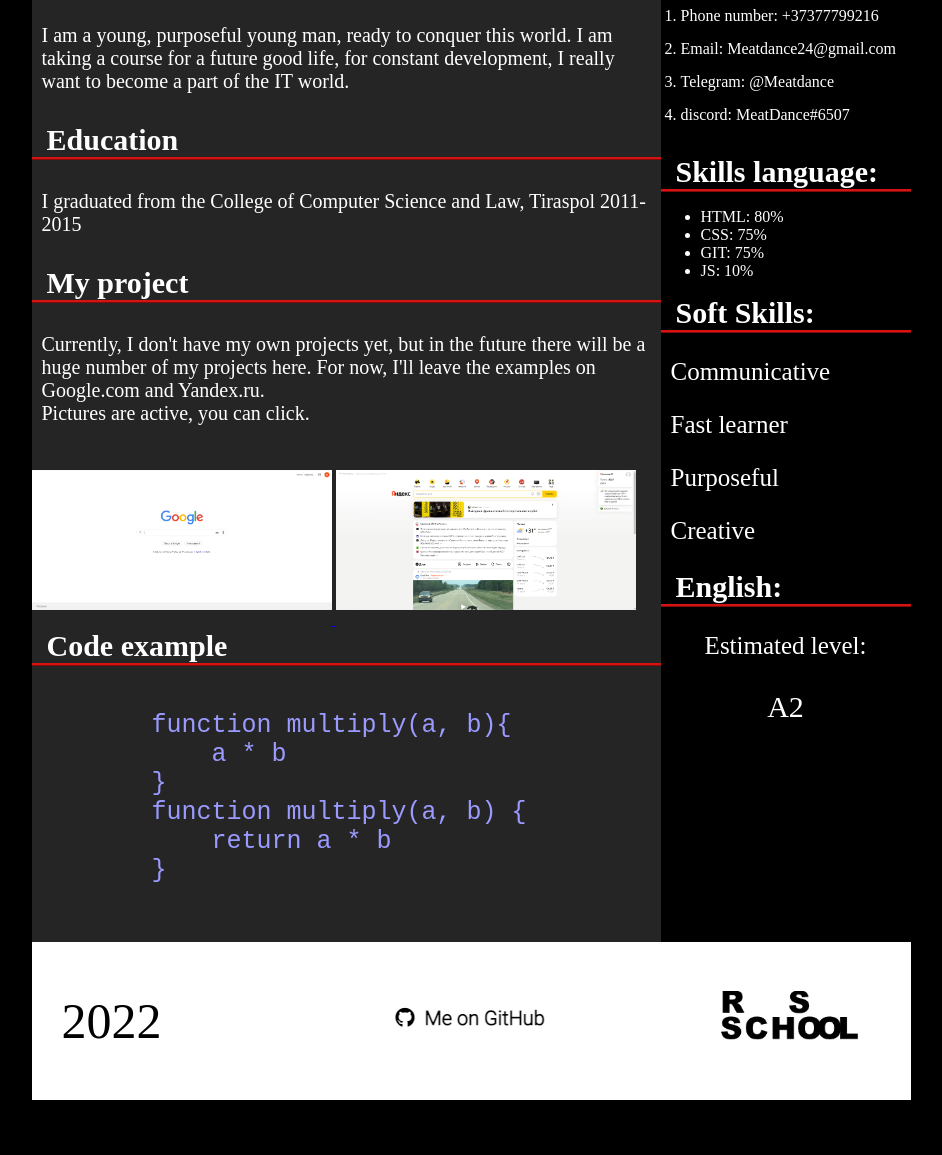
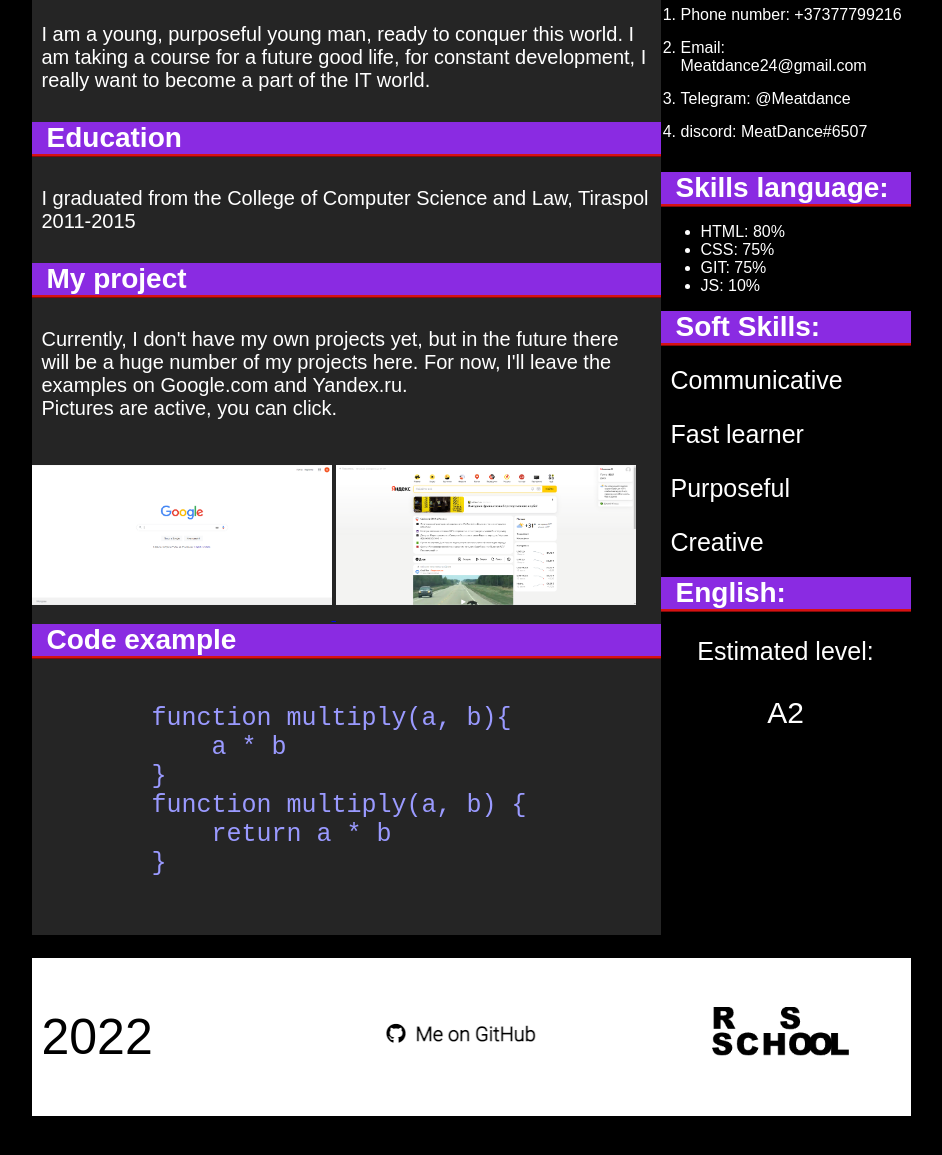
Before and after one commit to Me4tdance/rsschool-cv, a plain HTML site: page index.html in a window 1280 px wide. Shown: the part 369-1524 px from the top of the page, without its empty margins (169-1111 px from the left). Before the commit the page ends 1469 px from the top, so only its background shows below. Drawn offline with Linux system fonts and the light colour scheme.

Commit message:
fix: fixed style.css and index.html

```diff
--- a/index.html
+++ b/index.html
@@ -26,8 +26,8 @@
                 <img src="img/photo_2021-04-21_01-01-00.png" alt="Author Photo" class="userimg">
             </div>
         </header>
-        <aside>
-            <div class="aside">
+        <aside class="aside">
+            <div class="aside1">
                 <h3>Contacts:</h3>
                 <div>
                     <ol class="hr2">
@@ -65,10 +65,10 @@
                             <p class="center fontsizeA2">A2</p>
                         </div>
                     </div>
-                </div>
+            </div>
         </aside>
-        <main>
-            <div class="main">
+        <main class="main">
+            <div class="main1">
                 <h3 id="AboutMe">About me</h3>
                 <div class="line"></div>
                 <p class="paddingMain">I am a young, purposeful young man, ready to conquer this world. I am taking a course for a future good life, for constant development, I really want to become a part of the IT world.</p>
--- a/style.css
+++ b/style.css
@@ -1,11 +1,13 @@
-.wrapper {
-    width: 879px;
-    margin: 0 auto;
-}
 body {
     background-color: black;
     color: white;
     display: block;
+    margin: 0;
+    padding: 0;
+    font-family: sans-serif;
+}
+.wrapper {
+    width: 879px;
     margin: 0 auto;
 }
 .nav {
@@ -62,6 +64,8 @@ h2 {
     margin-top: 0;
 }
 .aside {
+    display: flex;
+    flex-direction: column;
     float: right;
     width: 250px;
     margin: 0 auto;
@@ -76,10 +80,11 @@ h2 {
 }
 h3 {
     margin: 0px 0px;
-    font-size: 30px;
+    font-size: 28px;
     padding: 0px 15px;
     text-align: left;
     color: white;
+    background-color: blueviolet;
 }
 .hr2 {
     padding: 0 0 0 20px;
@@ -88,20 +93,18 @@ h3 {
     padding: 0 0 15px 0;
 }
 .line {
-    margin-bottom: left 15px;
     border-bottom: ridge 3px #d71212;
 }
 .softskill {
-    padding: 5px 0;
+    background-color: black;
+    padding: 0 0;
     margin: -5px 10px;
     font-size: 25px;
 }
 .englishlevel {
-    padding: 0;
-    margin: 0 auto;
-    height: auto;
     font-size: 25px;
     background-color: black;
+    height: 100px;
 }
 .center {
     text-align: center;
@@ -126,8 +129,7 @@ h3 {
     display: flex;
     align-items: center;
     background-color: white;
-    margin: 985px 0 0 0;
-    padding: 0 0 0 20px;
+    margin: 1000px auto;
 }
 .pFooter {
     padding: 0 0 0 10px;
```
